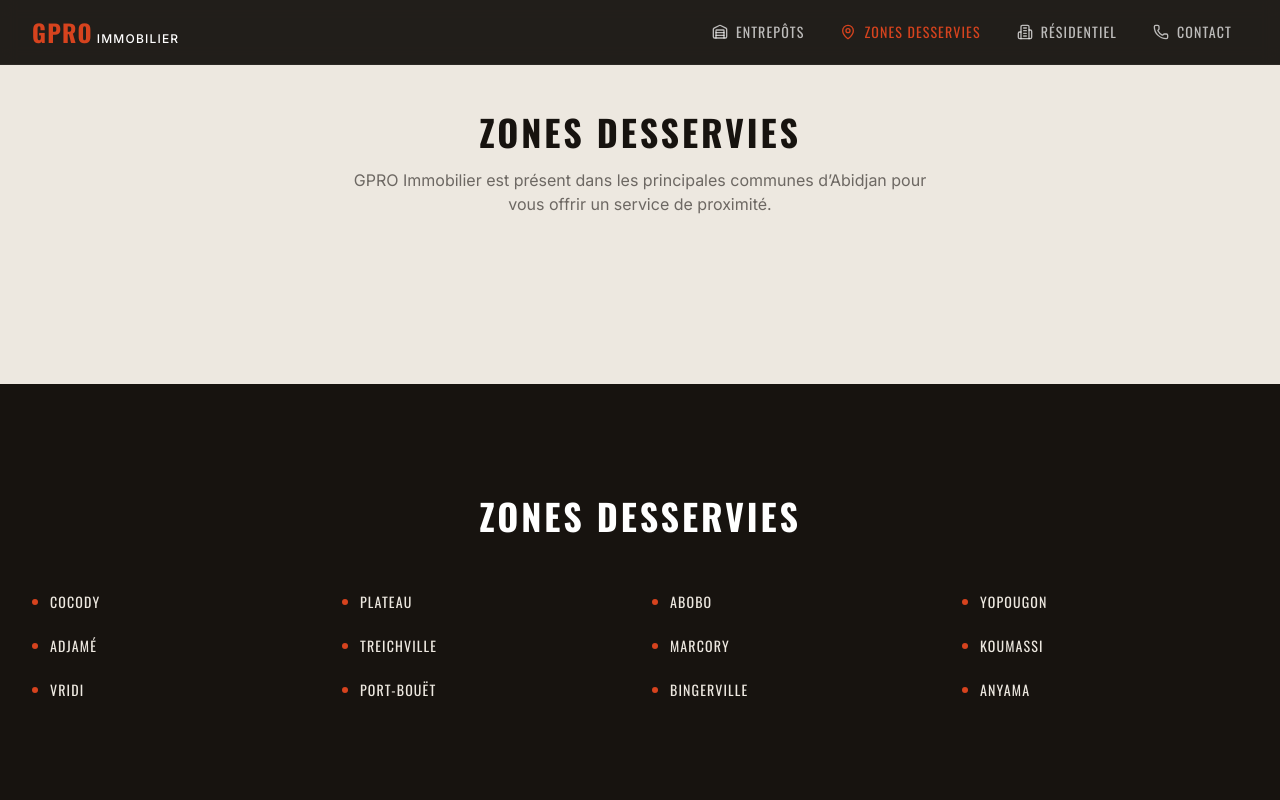
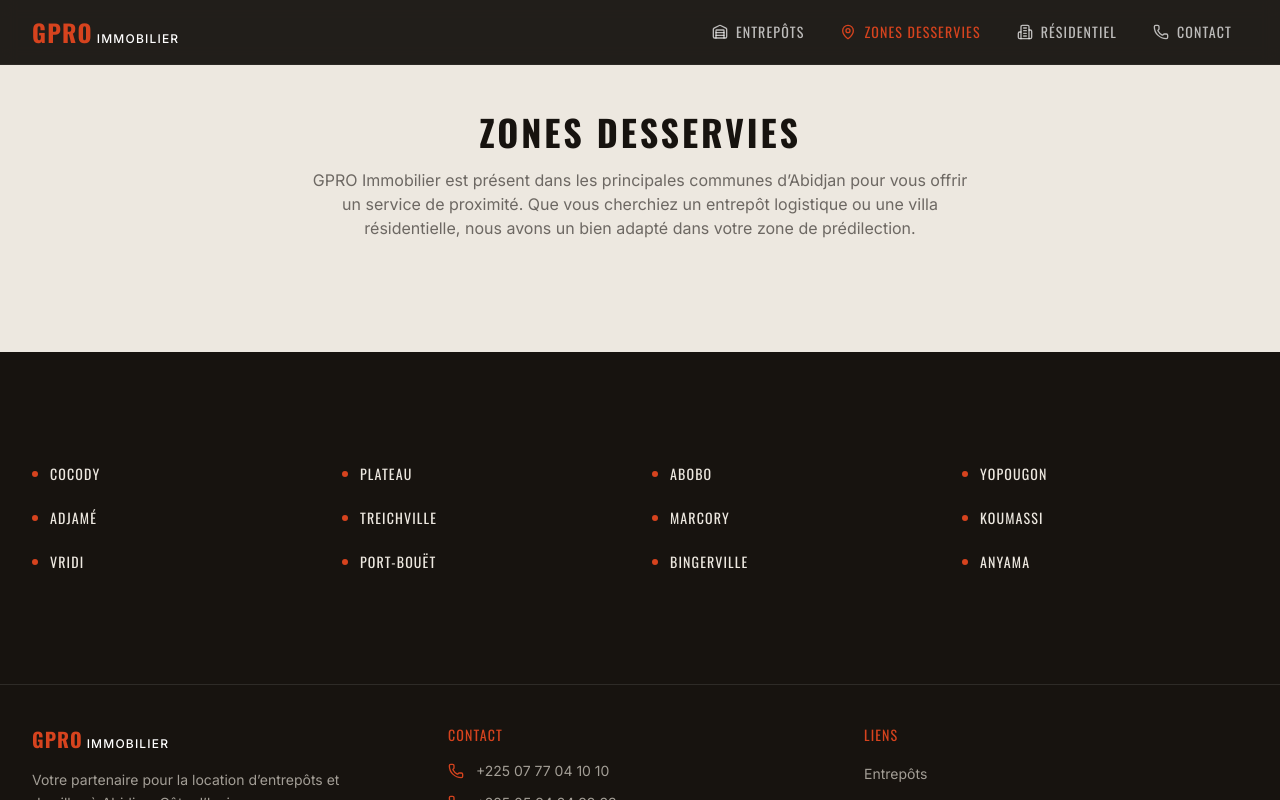
Before and after one commit to kebe10/gpro-immobilier, a Next.js app: page / in a window 1280 px wide. Both pictures are taken after a click on the button "ZONES DESSERVIES". Shown: the top 800 px of the page. Built offline with nearby package versions, Linux system fonts and the light colour scheme.

Commit message:
49e7de28-7c1f-44dc-879c-f5f66d20435d

```diff
--- a/src/app/page.tsx
+++ b/src/app/page.tsx
@@ -71,17 +71,17 @@ function HomePage() {
 function ZonesPage() {
   return (
     <>
-      <div className="bg-gpro-cream py-20 md:py-28">
-        <div className="max-w-7xl mx-auto px-4 sm:px-6 lg:px-8">
-          <h2 className="font-display text-gpro-dark text-3xl md:text-4xl font-bold text-uppercase text-center mb-4">
+      <div className="bg-gpro-cream min-h-[40vh] flex flex-col items-center justify-center py-20 md:py-28">
+        <div className="max-w-7xl mx-auto px-4 sm:px-6 lg:px-8 text-center">
+          <h2 className="font-display text-gpro-dark text-3xl md:text-4xl font-bold text-uppercase mb-4">
             Zones desservies
           </h2>
-          <p className="text-center text-gpro-dark/60 max-w-xl mx-auto mb-14">
-            GPRO Immobilier est présent dans les principales communes d&rsquo;Abidjan pour vous offrir un service de proximité.
+          <p className="text-gpro-dark/60 max-w-2xl mx-auto">
+            GPRO Immobilier est présent dans les principales communes d&rsquo;Abidjan pour vous offrir un service de proximité. Que vous cherchiez un entrepôt logistique ou une villa résidentielle, nous avons un bien adapté dans votre zone de prédilection.
           </p>
         </div>
       </div>
-      <ZonesSection />
+      <ZonesSection showTitle={false} />
     </>
   );
 }
--- a/src/components/public/ZonesSection.tsx
+++ b/src/components/public/ZonesSection.tsx
@@ -18,13 +18,14 @@ const zones = [
   'Anyama',
 ];
 
-export default function ZonesSection() {
+export default function ZonesSection({ showTitle = true }: { showTitle?: boolean }) {
   const ref = useRef<HTMLDivElement>(null);
   const isInView = useInView(ref, { once: true, margin: '-60px' });
 
   return (
     <section className="bg-gpro-dark py-20 md:py-28">
       <div className="max-w-7xl mx-auto px-4 sm:px-6 lg:px-8">
+        {showTitle && (
           <motion.h2
             ref={ref}
             initial={{ opacity: 0, y: 20 }}
@@ -34,7 +35,11 @@ export default function ZonesSection() {
           >
             Zones desservies
           </motion.h2>
-        <div className="grid grid-cols-2 sm:grid-cols-3 md:grid-cols-4 gap-4 md:gap-6">
+        )}
+        <div
+          ref={showTitle ? undefined : ref}
+          className="grid grid-cols-2 sm:grid-cols-3 md:grid-cols-4 gap-4 md:gap-6"
+        >
           {zones.map((zone, index) => (
             <motion.div
               key={zone}
```
Lines whose indentation alone changed are shown as unchanged.
